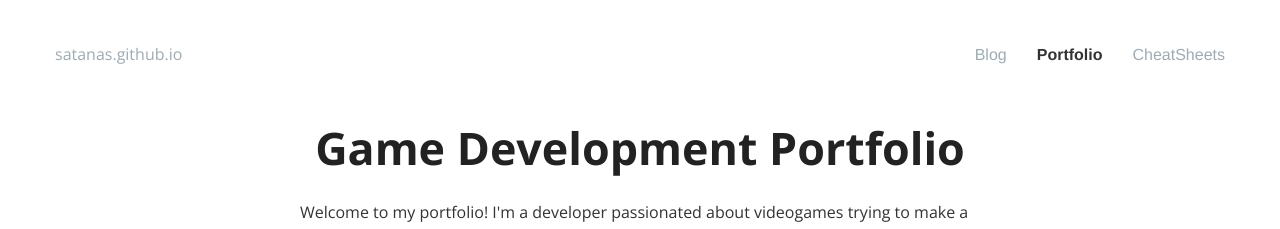
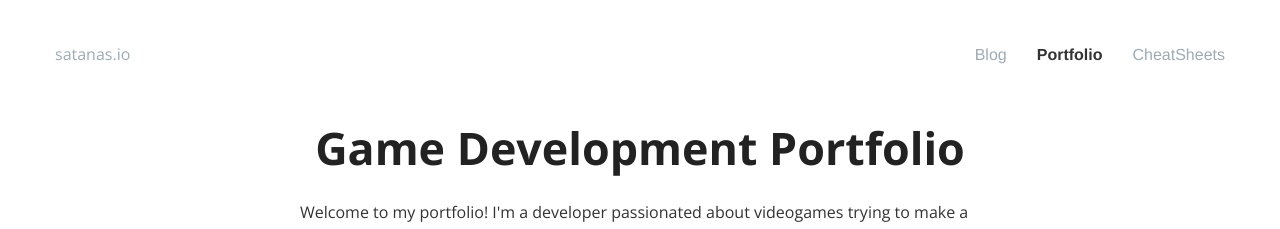
Before and after one commit to satanas/site, a Jekyll site: the page built from portfolio/index.html, in a window 1280 px wide and 900 px high. Shown: the top 229 px of the window. Built offline with Jekyll 4.4.1, drawn with Linux system fonts in a browser that asks for light colours; nearby versions of some CDN libraries; Markdown is read by kramdown in place of the engine named in the settings.

Commit message:
Updated site URL

```diff
--- a/_includes/navbar.html
+++ b/_includes/navbar.html
@@ -1,7 +1,7 @@
 <nav class="top-bar" data-topbar role="navigation">
   <ul class="title-area">
     <li class="name">
-      <h1><a href="#">satanas.github.io</a></h1>
+      <h1><a href="http://satanas.io">satanas.io</a></h1>
     </li>
     <li class="toggle-topbar menu-icon"><a href="#"><span></span></a></li>
   </ul>
```
